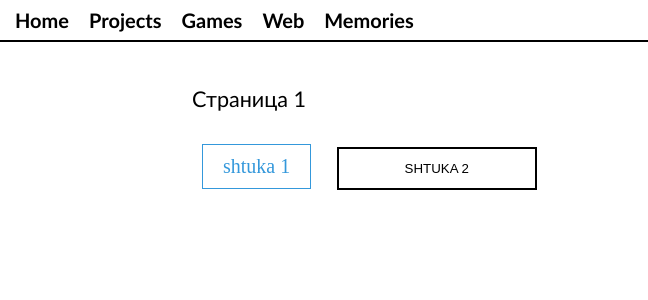
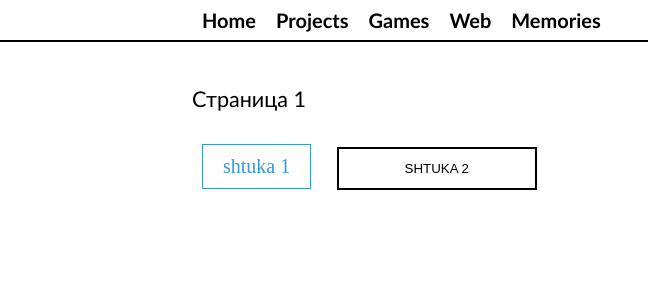
Before and after one commit to fickus2/fickus2.github.io, a Jekyll site: the page built from index.html, in a window 1280 px wide. Shown: the top 300 px of the page, without its empty margins (0-648 px from the left). Built offline with Jekyll 4.4.1, drawn with Linux system fonts in a browser that asks for light colours.

Commit message:
Update menu.css

```diff
--- a/css/menu.css
+++ b/css/menu.css
@@ -1,6 +1,6 @@
 .menu {
     height: 40px;
-    padding-left: 5px;
+/*     padding-left: 5px; */
     border-bottom: 2px solid black;
     overflow: scroll;
     white-space: nowrap;
@@ -9,6 +9,30 @@
     left: 0;
     width: 100%;
     display: flex;
+}
+
+@media (min-width: 979px) {
+    /* Large desktop */
+    .menu {
+        padding-left: 15%;
+        padding-right: 15%;
+    }
+}
+
+@media (min-width: 768px) and (max-width: 979px) {
+    /* Portrait tablet to landscape and desktop */
+    .menu {
+        padding-left: 8%;
+        padding-right: 8%;
+    }
+}
+
+@media (max-width: 767px) {
+    /* Landscape phone to portrait tablet */
+    .menu {
+        padding-left: 1%;
+        padding-right: 1%;
+    }
 }
 
 .menu::-webkit-scrollbar {
```
